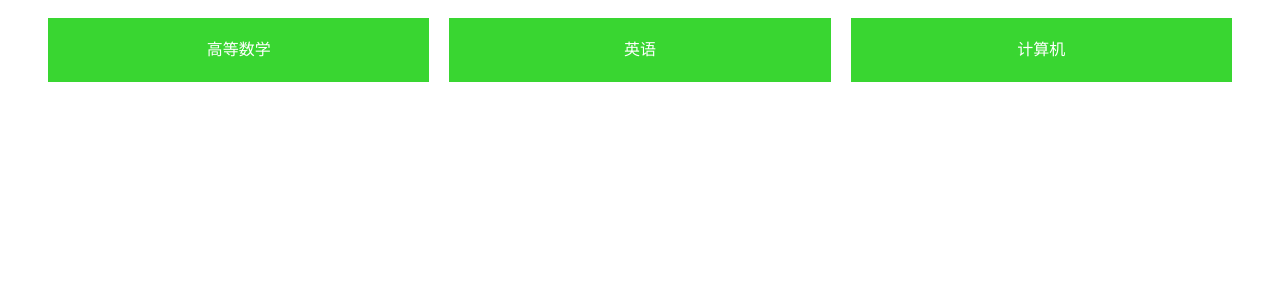
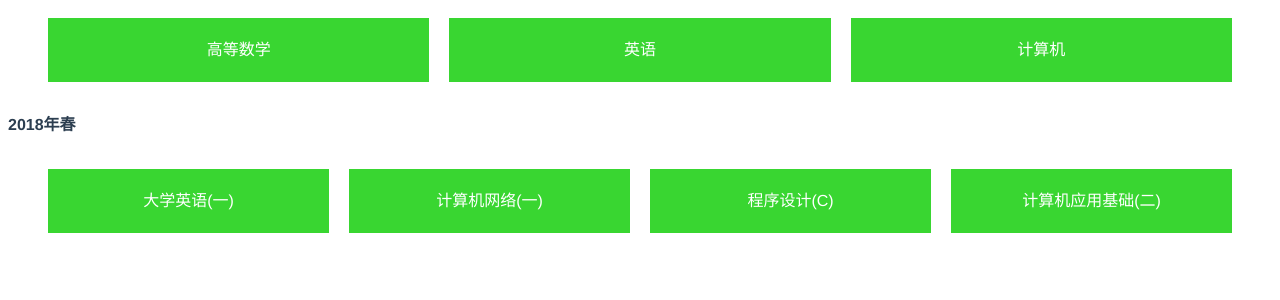
Before and after one commit to fengyuer/ExamTest, a Vue app: page /English in a window 1280 px wide. Shown: the top 300 px of the page. Built offline with nearby package versions, Linux system fonts and the light colour scheme.

Commit message:
新增2018年春目录

```diff
--- a/src/router/index.js
+++ b/src/router/index.js
@@ -12,6 +12,7 @@ export default new Router({
       name: 'enter',
       component: Enter
     },
+    // //////////////////////////// 入学考试
     {
       path: '/English',
       name: 'English',
@@ -27,6 +28,28 @@ export default new Router({
       name: 'computer',
       component: resolve => require(['@/views/computer'], resolve)
     },
+    // //////////////////////////////// 2018年春
+    {
+      path: '/English1',
+      name: 'English1',
+      component: resolve => require(['@/views/2018Spring/english'], resolve)
+    },
+    {
+      path: '/network1',
+      name: 'network1',
+      component: resolve => require(['@/views/2018Spring/network'], resolve)
+    },
+    {
+      path: '/web1',
+      name: 'web1',
+      component: resolve => require(['@/views/2018Spring/web'], resolve)
+    },
+    {
+      path: '/computer1',
+      name: 'computer1',
+      component: resolve => require(['@/views/2018Spring/computer'], resolve)
+    },
+    // //////// 拓展
     {
       path: '/daozhuangju',
       name: 'daozhuangju',
--- /dev/null
+++ b/src/views/2018Spring/computer.vue
@@ -0,0 +1,3 @@
+<template>
+    <div>计算机应用基础</div>
+</template>
--- /dev/null
+++ b/src/views/2018Spring/english.vue
@@ -0,0 +1,3 @@
+<template>
+    <div>大学英语</div>
+</template>
--- /dev/null
+++ b/src/views/2018Spring/network.vue
@@ -0,0 +1,3 @@
+<template>
+    <div>计算机网络</div>
+</template>
--- /dev/null
+++ b/src/views/2018Spring/web.vue
@@ -0,0 +1,3 @@
+<template>
+    <div>Programming</div>
+</template>
--- a/src/views/enter.vue
+++ b/src/views/enter.vue
@@ -1,7 +1,16 @@
 <template>
-  <ul class="catalog">
-    <router-link to="/math" tag="li">高等数学</router-link>
-    <router-link to="/English" tag="li">英语</router-link>
-    <router-link to="/computer" tag="li">计算机</router-link>
-  </ul>
+  <div>
+    <ul class="catalog">
+      <router-link to="/math" tag="li">高等数学</router-link>
+      <router-link to="/English" tag="li">英语</router-link>
+      <router-link to="/computer" tag="li">计算机</router-link>
+    </ul>
+    <h4>2018年春</h4>
+    <ul class="catalog">
+      <router-link to="/English1" tag="li">大学英语(一)</router-link>
+      <router-link to="/network1" tag="li">计算机网络(一)</router-link>
+      <router-link to="/web1" tag="li">程序设计(C)</router-link>
+      <router-link to="/computer1" tag="li">计算机应用基础(二)</router-link>
+    </ul>
+  </div>
 </template>
```
